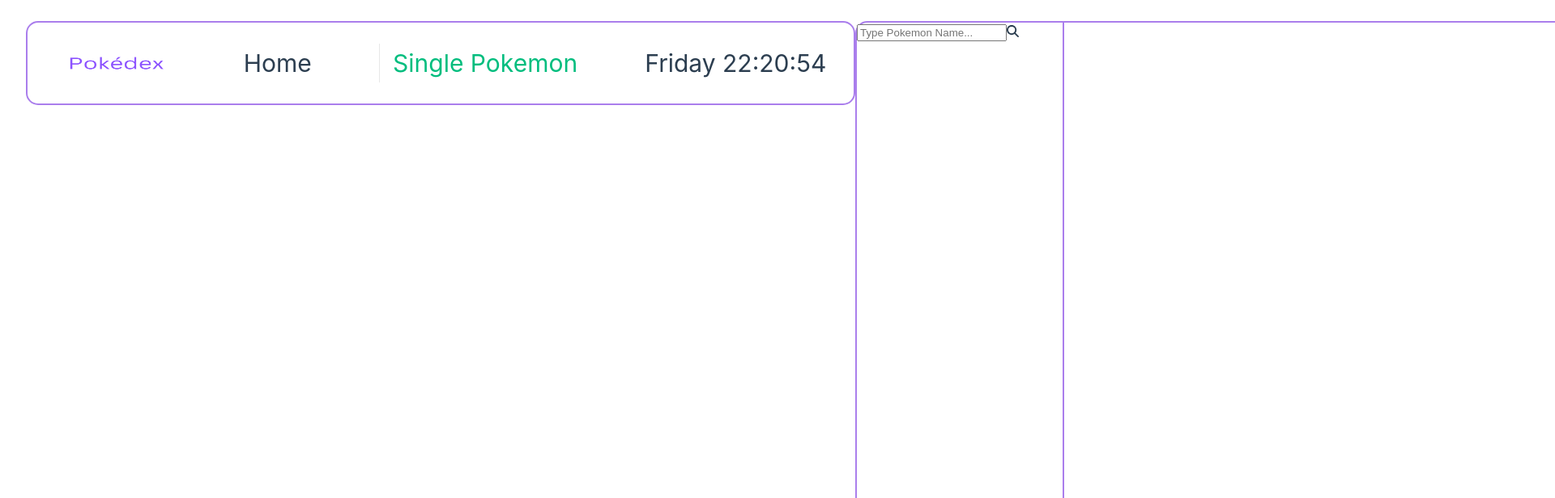
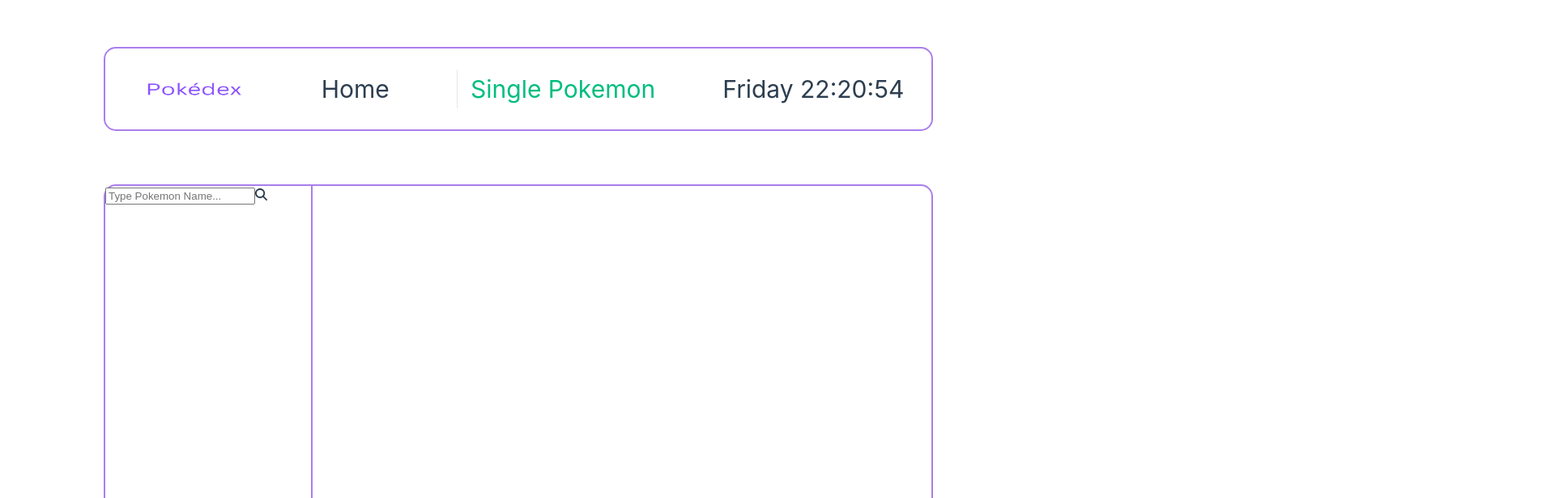
Before and after one commit to fidashn/aporia-fe-home-assignment-fida, a Vue app in the folder pokemon-server/pokedex-fida/: page / in a window 1280 px wide. Shown: the top 616 px of the page at 81% size, 1920 px wide, since content can reach past the window. Built offline with nearby package versions, Linux system fonts and the light colour scheme.

Commit message:
docs:corrects the style configuration of the general app

```diff
--- a/pokemon-server/pokedex-fida/src/assets/main.css
+++ b/pokemon-server/pokedex-fida/src/assets/main.css
@@ -28,8 +28,12 @@
   }
 
   #app {
-    display: grid;
-    grid-template-columns: 1fr 1fr;
-    padding: 0 2rem;
+  display: grid;
+  justify-content: center;
+  gap:50px;
+  box-sizing: border-box;
+  width: auto;
+  height: 100vh;
+  font-weight: normal;
   }
 }
--- a/pokemon-server/pokedex-fida/src/router/index.ts
+++ b/pokemon-server/pokedex-fida/src/router/index.ts
@@ -10,8 +10,8 @@
       component: HomeView,
     },
     {
-      path: "/about",
-      name: "about",
+      path: "/single-pokemon",
+      name: "single-pokemon",
       // route level code-splitting
       // this generates a separate chunk (About.[hash].js) for this route
       // which is lazy-loaded when the route is visited.
```
